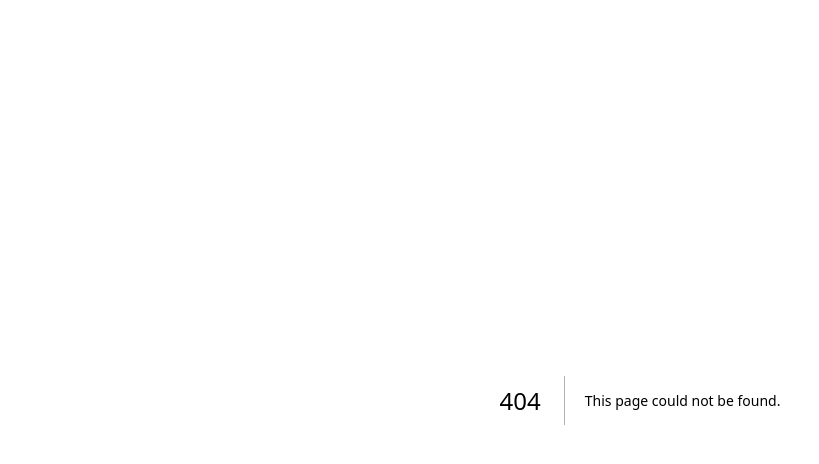
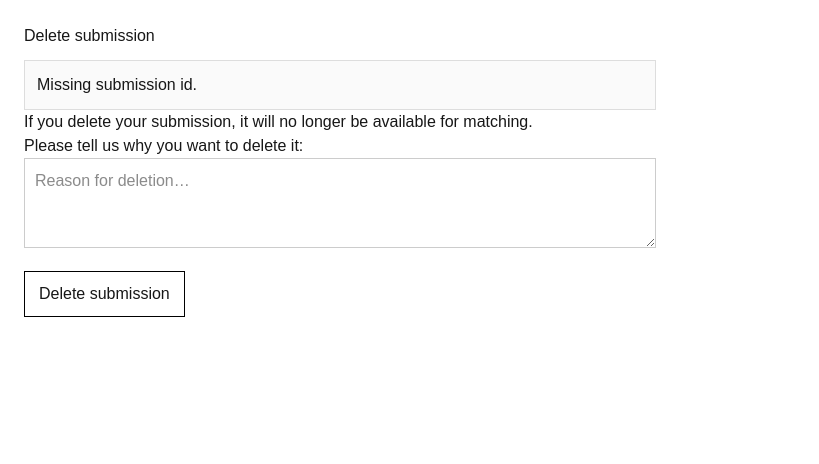
Before and after one commit to shlomoshadmi-byte/shidduch-portal, a Next.js app: page /delete in a window 1280 px wide. Before the commit this address had no page. Shown: the top 464 px of the page, without its empty margins (0-819 px from the left). Built offline with nearby package versions, Linux system fonts and the light colour scheme; no server answers.

Commit message:
Confirm flow + manage email

```diff
--- /dev/null
+++ b/app/api/delete-submission/route.ts
@@ -0,0 +1,50 @@
+import { NextResponse } from "next/server";
+import { createClient } from "@supabase/supabase-js";
+
+const SUPABASE_URL = process.env.NEXT_PUBLIC_SUPABASE_URL!;
+const SUPABASE_ANON = process.env.NEXT_PUBLIC_SUPABASE_ANON_KEY!;
+
+export async function POST(req: Request) {
+  try {
+    const authHeader = req.headers.get("authorization") || "";
+    const token = authHeader.startsWith("Bearer ") ? authHeader.slice(7) : "";
+
+    if (!token) return new NextResponse("Unauthorized", { status: 401 });
+
+    const supabase = createClient(SUPABASE_URL, SUPABASE_ANON, {
+      global: { headers: { Authorization: `Bearer ${token}` } },
+    });
+
+    const { id, reason } = await req.json();
+    if (!id) return new NextResponse("Missing id", { status: 400 });
+    if (!reason) return new NextResponse("Missing reason", { status: 400 });
+
+    const {
+      data: { user },
+      error: userErr,
+    } = await supabase.auth.getUser();
+
+    if (userErr || !user) return new NextResponse("Unauthorized", { status: 401 });
+
+    const { data: row, error: rowErr } = await supabase
+      .from("intake_forms")
+      .select(`id, user_id, deleted_at`)
+      .eq("id", id)
+      .single();
+
+    if (rowErr) return new NextResponse(rowErr.message, { status: 400 });
+    if (!row.user_id || row.user_id !== user.id) return new NextResponse("Forbidden", { status: 403 });
+    if (row.deleted_at) return NextResponse.json({ ok: true, already: true });
+
+    const { error: updErr } = await supabase
+      .from("intake_forms")
+      .update({ deleted_at: new Date().toISOString(), delete_reason: reason })
+      .eq("id", id);
+
+    if (updErr) return new NextResponse(updErr.message, { status: 400 });
+
+    return NextResponse.json({ ok: true });
+  } catch {
+    return new NextResponse("Bad request", { status: 400 });
+  }
+}
--- /dev/null
+++ b/app/delete/delete-client.tsx
@@ -0,0 +1,152 @@
+"use client";
+
+import { useEffect, useState } from "react";
+import { useSearchParams, useRouter } from "next/navigation";
+import { supabase } from "../../lib/supabaseClient";
+
+export default function DeleteClient() {
+  const router = useRouter();
+  const searchParams = useSearchParams();
+  const id = searchParams.get("id");
+
+  const [loading, setLoading] = useState(true);
+  const [reason, setReason] = useState("");
+  const [message, setMessage] = useState<string | null>(null);
+  const [deleting, setDeleting] = useState(false);
+
+  useEffect(() => {
+    (async () => {
+      setMessage(null);
+
+      if (!id) {
+        setMessage("Missing submission id.");
+        setLoading(false);
+        return;
+      }
+
+      const { data: auth } = await supabase.auth.getUser();
+      if (!auth.user) {
+        window.location.href = `/login?next=${encodeURIComponent(`/delete?id=${id}`)}`;
+        return;
+      }
+
+      // optional: verify row exists + is yours (prevents confusion)
+      const { data, error } = await supabase
+        .from("intake_forms")
+        .select(`id, user_id, deleted_at`)
+        .eq("id", id)
+        .maybeSingle();
+
+      if (error) {
+        setMessage(error.message);
+        setLoading(false);
+        return;
+      }
+      if (!data) {
+        setMessage("Submission not found.");
+        setLoading(false);
+        return;
+      }
+      if (!data.user_id) {
+        setMessage("This submission isn’t confirmed yet.");
+        setLoading(false);
+        return;
+      }
+      if (data.user_id !== auth.user.id) {
+        setMessage("You don’t have access to this submission.");
+        setLoading(false);
+        return;
+      }
+      if (data.deleted_at) {
+        setMessage("This submission was already deleted.");
+        setLoading(false);
+        return;
+      }
+
+      setLoading(false);
+    })();
+  }, [id]);
+
+  const onDelete = async () => {
+    setMessage(null);
+
+    if (!id) return;
+    if (!reason.trim()) {
+      setMessage("Please tell us why you want to delete this submission.");
+      return;
+    }
+
+    setDeleting(true);
+
+    const { data: sessionData } = await supabase.auth.getSession();
+    const accessToken = sessionData.session?.access_token;
+
+    try {
+      const res = await fetch("/api/delete-submission", {
+        method: "POST",
+        headers: {
+          "Content-Type": "application/json",
+          Authorization: `Bearer ${accessToken ?? ""}`,
+        },
+        body: JSON.stringify({ id, reason: reason.trim() }),
+      });
+
+      if (!res.ok) {
+        const txt = await res.text().catch(() => "");
+        setMessage(`Delete failed (${res.status}): ${txt || "No details"}`);
+        setDeleting(false);
+        return;
+      }
+
+      setDeleting(false);
+      router.replace("/deleted");
+    } catch {
+      setDeleting(false);
+      setMessage("Delete failed (network error).");
+    }
+  };
+
+  if (loading) return <div style={{ padding: 16 }}>Loading…</div>;
+
+  return (
+    <main style={{ padding: 24, fontFamily: "sans-serif", maxWidth: 680 }}>
+      <h1>Delete submission</h1>
+
+      {message ? (
+        <div style={{ marginTop: 12, padding: 12, border: "1px solid #ddd", background: "#fafafa" }}>{message}</div>
+      ) : null}
+
+      {!message?.includes("deleted") ? (
+        <>
+          <p>
+            If you delete your submission, it will no longer be available for matching.
+            <br />
+            Please tell us why you want to delete it:
+          </p>
+
+          <textarea
+            value={reason}
+            onChange={(e) => setReason(e.target.value)}
+            style={{ width: "100%", padding: 10, minHeight: 90, border: "1px solid #ccc" }}
+            placeholder="Reason for deletion…"
+          />
+
+          <button
+            type="button"
+            onClick={onDelete}
+            disabled={deleting}
+            style={{
+              marginTop: 16,
+              padding: "10px 14px",
+              border: "1px solid black",
+              background: deleting ? "#eee" : "#fff",
+              cursor: deleting ? "default" : "pointer",
+            }}
+          >
+            {deleting ? "Deleting…" : "Delete submission"}
+          </button>
+        </>
+      ) : null}
+    </main>
+  );
+}
--- /dev/null
+++ b/app/delete/page.tsx
@@ -0,0 +1,10 @@
+import { Suspense } from "react";
+import DeleteClient from "./delete-client";
+
+export default function DeletePage() {
+  return (
+    <Suspense fallback={<div style={{ padding: 16 }}>Loading…</div>}>
+      <DeleteClient />
+    </Suspense>
+  );
+}
--- /dev/null
+++ b/app/deleted/page.tsx
@@ -0,0 +1,12 @@
+export default function DeletedPage() {
+  return (
+    <main style={{ padding: 24, fontFamily: "sans-serif", maxWidth: 680 }}>
+      <h1>✅ Submission deleted</h1>
+      <p>Your submission has been removed.</p>
+      <p style={{ fontSize: 13, color: "#777" }}>
+  Thank you for letting us know.
+</p>
+
+    </main>
+  );
+}
--- a/app/me/me-client.tsx
+++ b/app/me/me-client.tsx
@@ -10,6 +10,9 @@ type IntakeForm = {
   updated_at: string | null;
   user_id: string | null;
   claim_token: string | null;
+
+  deleted_at: string | null;
+  delete_reason: string | null;
 
   "First Name": string | null;
   Surname: string | null;
@@ -82,7 +85,7 @@ export default function MeClient() {
         .from("intake_forms")
         .select(
           `
-          id, created_at, updated_at, user_id, claim_token,
+          id, created_at, updated_at, user_id, claim_token, deleted_at, delete_reason,
           "First Name",
           "Surname",
           "Father's Name",
@@ -130,6 +133,13 @@ export default function MeClient() {
         setLoading(false);
         return;
       }
+
+      if (data.deleted_at) {
+      setError("This submission was deleted and can no longer be edited.");
+      setLoading(false);
+      return;
+    }
+
 
       setRow(data as IntakeForm);
       setLoading(false);
```
